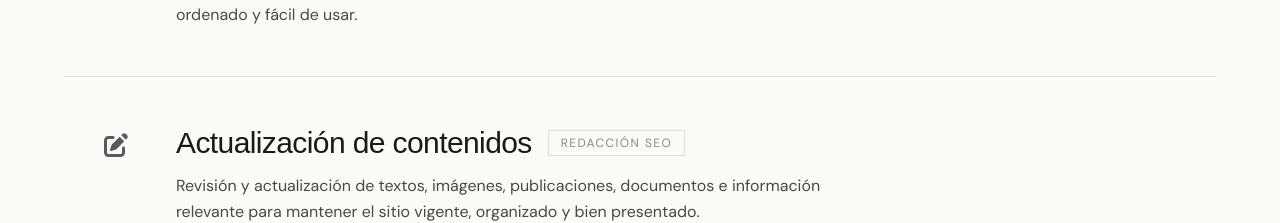
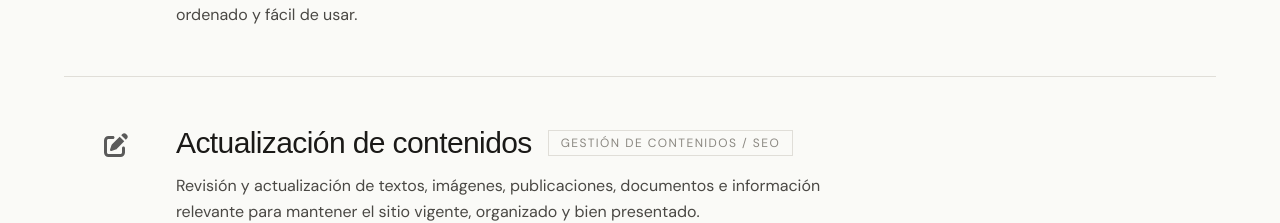
Before and after one commit to AlbertoRodBa/kulp-web, a Next.js app: page / in a window 1280 px wide. Shown: the part 1346-1569 px from the top of the page. Built offline with nearby package versions, Linux system fonts and the light colour scheme; no server answers.

Commit message:
agregar gestion de contenido y seo como tags

```diff
--- a/components/Services.tsx
+++ b/components/Services.tsx
@@ -29,7 +29,7 @@ const services = [
     title: "Actualización de contenidos",
     description:
       "Revisión y actualización de textos, imágenes, publicaciones, documentos e información relevante para mantener el sitio vigente, organizado y bien presentado.",
-    tag: "Redacción SEO",
+    tag: "Gestión de contenidos / SEO",
     icon: faPenToSquare,
   },
 ];
```
